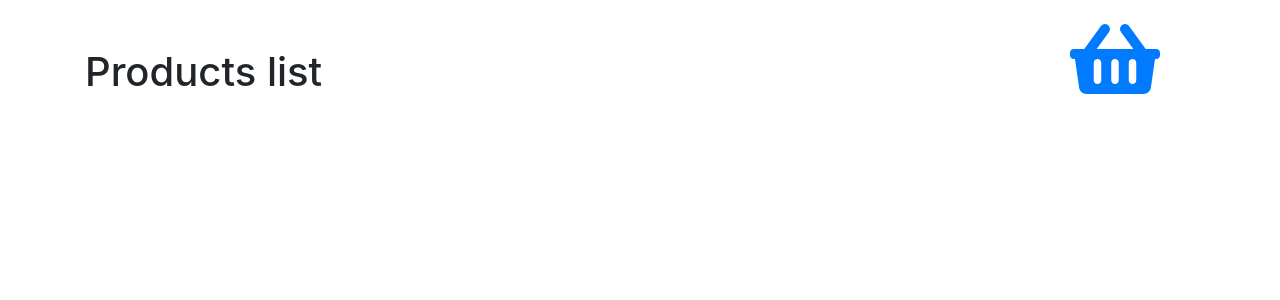
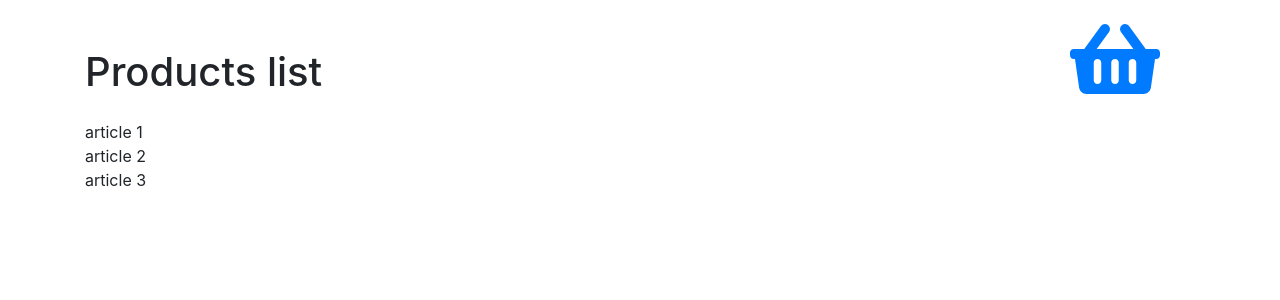
Before and after one commit to FurrGotten/ShoppingCartApp, an Angular app: page / in a window 1280 px wide. Shown: the top 300 px of the page. Built offline with nearby package versions, Linux system fonts and the light colour scheme.

Commit message:
goods service implementation and basic usage

```diff
--- /dev/null
+++ b/src/app/goods.service.ts
@@ -0,0 +1,42 @@
+import {Injectable} from '@angular/core';
+
+export interface GoodItem {
+  id: number;
+  name: string;
+  label: string;
+  price: number;
+}
+
+@Injectable({
+  providedIn: 'root'
+})
+export class GoodsService {
+
+  constructor() {
+  }
+
+  getList(): GoodItem[] {
+    return [{
+      id: 1,
+      name: 'article 1',
+      label: 'Lorem ipsum dolor sit amet, consectetur adipiscing elit, sed do eiusmod tempor incididunt ut labore et dolore magna aliqua.',
+      price: 25
+    },
+      {
+        id: 2,
+        name: 'article 2',
+        // tslint:disable-next-line:max-line-length
+        label: 'Lorem ipsum dolor sit amet, consectetur adipiscing elit, sed do eiusmod tempor incididunt ut labore et dolore magna aliqua.',
+        price: 35
+      },
+      {
+        id: 3,
+        name: 'article 3',
+        // tslint:disable-next-line:max-line-length
+        label: 'Lorem ipsum dolor sit amet, consectetur adipiscing elit, sed do eiusmod tempor incididunt ut labore et dolore magna aliqua.',
+        price: 45
+      }];
+
+  }
+
+}
--- a/src/app/goods/goods.component.html
+++ b/src/app/goods/goods.component.html
@@ -4,6 +4,8 @@
     <div class="col-md-2 col-sm-6 text-center"><a href="/shopping-cart"><fa-icon class="shoppingBasket" [icon]="faShoppingBasket"></fa-icon></a></div>
   </div>
   <div class="row">
-    <div class="col-12 container"></div>
+    <div class="col-12 container" *ngFor="let good of goods">
+      <span class="">{{good.name}}</span>
+    </div>
   </div>
 </div>
--- a/src/app/goods/goods.component.ts
+++ b/src/app/goods/goods.component.ts
@@ -1,5 +1,7 @@
 import { Component, OnInit } from '@angular/core';
 import { faShoppingBasket } from '@fortawesome/free-solid-svg-icons';
+
+import { GoodsService, GoodItem } from '../goods.service';
 
 @Component({
   selector: 'app-goods',
@@ -10,11 +12,14 @@ export class GoodsComponent implements OnInit {
 
   faShoppingBasket = faShoppingBasket;
 
-  constructor() {
+  goods = this.goodsModel.getList();
+
+  constructor(private goodsModel: GoodsService) {
 
   }
 
   ngOnInit() {
+    console.log(this.goodsModel.getList());
   }
 
 }
```
Also changed, not shown: src/app/shopping-cart.service.ts (added, +9 -0 lines), 2 other files (tests, documents, lock files or other folders).
